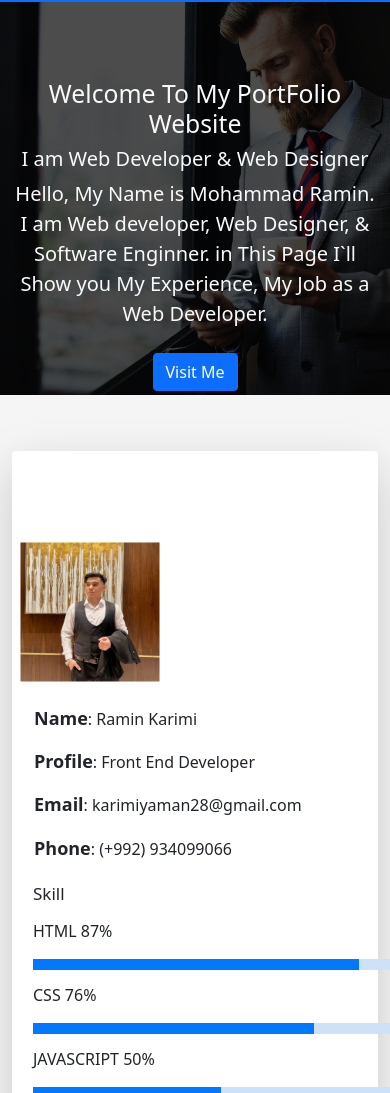
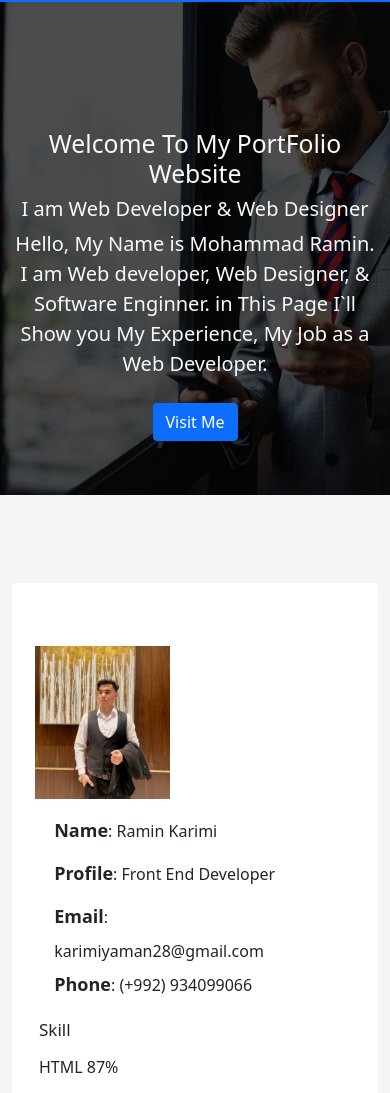
Before and after one commit to karimiyaman28/MYPORTFOLIO, a plain HTML site: page index.html in a window 390 px wide. Shown: the part 55-1148 px from the top of the page. Drawn offline with nearby package versions, Linux system fonts and the light colour scheme.

Commit message:
initial commit

```diff
--- a/css/style.css
+++ b/css/style.css
@@ -1,16 +1,22 @@
-*{
-	margin-top: 0;
-	padding:0;
-}
+
 body{
 	background-color: #f5f5f5;
     overflow-x: hidden;
 
 }
+
 @media screen and (max-width: 500px) {
 	body{
 		overflow-x: hidden;
+	}
+	.navbar{
+		overflow-x: hidden;
 
+
+	}
+	.navbar-toggler{
+		overflow-x: hidden;
+		margin-right: 11px;
 	}
 }
 
@@ -26,8 +32,9 @@ body{
 	background-repeat: no-repeat;
 	background-size: cover;
 	display: flex;
-	justify-content:center;
-	align-items: center;
+    justify-content: center;
+   align-items: center;
+   flex-direction: column;
 
 
 }
@@ -35,35 +42,35 @@ body{
 	margin-top: 100px;
 }
 
+
 @media screen and (max-width: 1000px) {
 	.image{
-		height: 450px;
+		width: 100%;
 		background-position: center;
+		overflow-x: hidden;
 	}
 	.image h2{
 		margin-top: 130px;
 	}
 }
+.about-mf{
+	padding-top: 4rem;
+}
+
+.img-fluid{
+	position: absolute;
+	top: 89%;
+	left: 11%;
+	float: left;
+	overflow:hidden;
+	height: auto;
+}
 
 
 
-.img{
-	position: absolute;
-	top: 94%;
-	left: 16%;
-	transform: translate(-50%, -50%);
-}
-@media screen and (max-width: 500px) {
-	.img{
-		position: absolute;
-		top: 79%;
-		left: 23%;
-		transform: translate(-50%, -50%);
-	}
-}
 .about-info{
-	margin-left: -280px;
-	margin-top: -17px;
+	position:relative;
+	left: -60%
 }
 .about-info ul{
 	list-style: none;
@@ -74,10 +81,20 @@ body{
 	font-size: 18px;
 	line-height: 2.4em;
 }
-@media screen and (max-width: 900px) {
+@media screen and (max-width: 500px) {
+		.about-mf{
+	      padding-top: 2rem;
+  }
+	.img-fluid{
+		position: absolute;
+		top: 83%;
+		left: 9%;
+
+	}
 	.about-info{
-		margin-left: -58px;
-		margin-top: 150px;
+		position: relative;
+		left: -14%;
+		margin-top: 178px;
 
 	}
 }
@@ -95,7 +112,7 @@ body{
 
 }
 .bars{
-	width: 590px;
+	width: 560px;
 	height: 11px;
 	background-color: #cde1f8;
 	margin-bottom: 13px;
@@ -119,13 +136,13 @@ body{
 }
 @media screen and (max-width: 600px) {
    .skill-mf{
-   	margin-left: -27px;
+   	margin-left: -21px;
    }
    #title{
    	margin-top: -6px;
    }
    .bars{
-   	width: 375px;
+   	width: 410px;
    	float: left;
    	text-align: center;
    }
@@ -144,9 +161,10 @@ body{
 }
 .about-me{
 	position: absolute;
-	top: 112%;
+	top: 117%;
 	left: 68%;
 	transform: translate(-50%, -50%);
+
 }
 #about-title{
 	font-size: 2rem;
@@ -168,18 +186,22 @@ body{
 
 
 
-@media screen and (max-width: 700px) {
+@media screen and (max-width: 900px) {
 	.about-me{
 		position: relative;
-		left: 43%;
+		left: 44%;
+
 	}
 	.about-body #about-title{
 		position: absolute;
 		top: -16%;
+		left: 1%;
+
 	}
      .about-body #about-parag{
     	position: relative;
-    	margin-top: 380px;
+    	margin-top: 280px;
+
 
     }
 }
--- a/index.html
+++ b/index.html
@@ -2,7 +2,7 @@
 <html>
 <head>
 	<meta charset="utf-8">
-	<meta name="viewport" content="width=device-width, initial-scale=1.0">
+	<meta name="viewport" content="width=device-width, initial-scale=0.7">
 	<link href="https://cdn.jsdelivr.net/npm/bootstrap@5.0.2/dist/css/bootstrap.min.css" rel="stylesheet" integrity="sha384-EVSTQN3/azprG1Anm3QDgpJLIm9Nao0Yz1ztcQTwFspd3yD65VohhpuuCOmLASjC" crossorigin="anonymous">
 	<link rel="stylesheet" type="text/css" href="css/style.css">
   <link rel="stylesheet" href="https://cdn.jsdelivr.net/npm/bootstrap-icons@1.7.2/font/bootstrap-icons.css">
@@ -85,11 +85,11 @@
     <div class="container">
      <div class="row mt-2">
       <div class="col-sm-12">
-       <div id="shadow" class="shadow-lg p-5 mb-5 mt-5 col-sm-12 bg-white rounded">
-        <div class="row mt-5">
+       <div id="shadow" class="shadow-md p-5 mt-5 bg-white rounded">
+        <div class="row">
           <div class="col-sm-6 col-md-5"></div>
           <div class="col-sm-6 col-md-5">
-           <img src="./images/ramin1.jpg" width="139px;" height="139px;" class="img text-start">
+           <img src="./images/ramin1.jpg" width="135px;" height="135px;" class="img-fluid">
            <div class="about-info">
              <ul>
                <li><span>Name</span>: Ramin Karimi</li>
```
